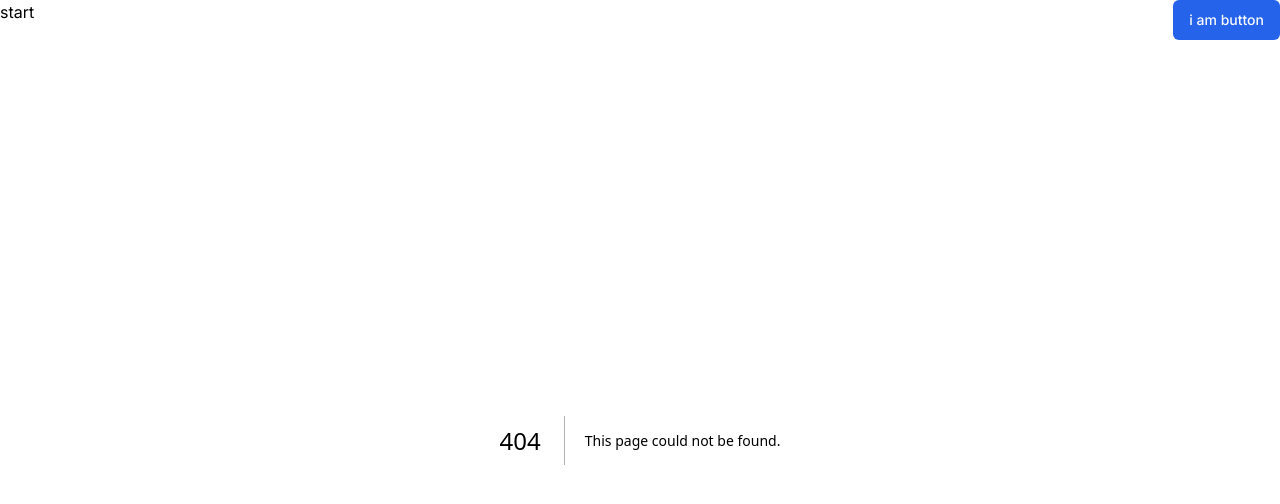
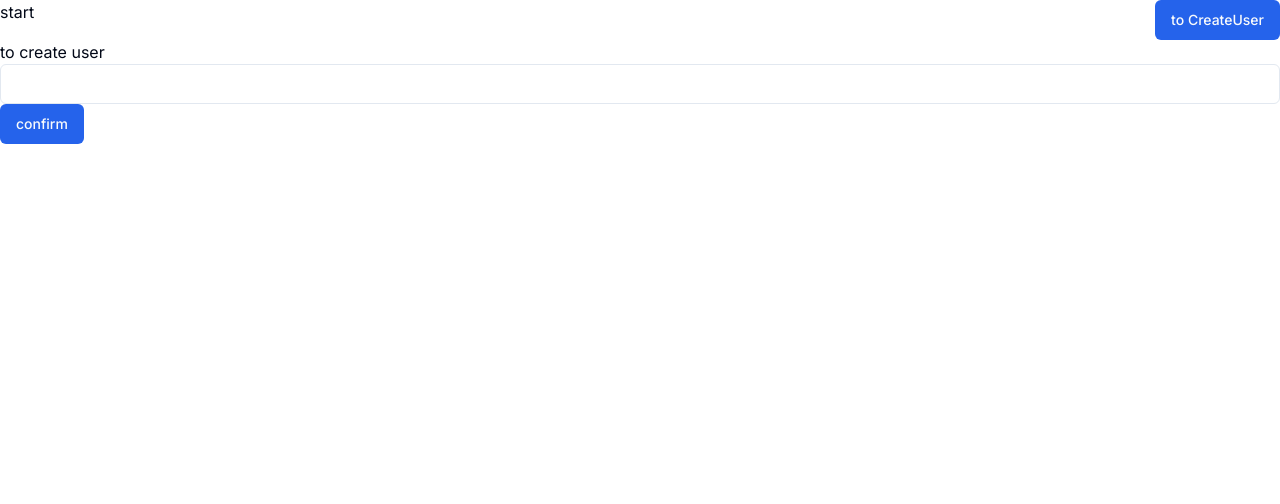
Before and after one commit to objectMaker/next-frontend, a Next.js app: page /createUser in a window 1280 px wide. Before the commit this address had no page. Shown: the top 504 px of the page. Built offline with nearby package versions, Linux system fonts and the light colour scheme.

Commit message:
create user

```diff
--- /dev/null
+++ b/src/app/createUser/page.tsx
@@ -0,0 +1,35 @@
+'use client';
+import { Button } from '@/components/ui/button';
+import { Input } from '@/components/ui/input';
+import { useState } from 'react';
+
+export default function CreateUser() {
+  const [inputValue, setInputValue] = useState('');
+  async function handleCreateUser() {
+    if (!inputValue) {
+      alert('Please enter a username');
+      return;
+    }
+    const fetchRes = await fetch('http://localhost:8080/createUser', {
+      method: 'POST',
+      mode: 'cors',
+      cache: 'default',
+      body: JSON.stringify({
+        Name: inputValue,
+      }),
+    });
+    const res = await fetchRes.json();
+    console.log('🚀 ~ handleCreateUser ~ res:', res);
+  }
+  return (
+    <>
+      to create user
+      <Input
+        type="text"
+        value={inputValue}
+        onChange={(e) => setInputValue(e.target.value)}
+      ></Input>
+      <Button onClick={handleCreateUser}>confirm</Button>
+    </>
+  );
+}
--- a/src/components/Nav.tsx
+++ b/src/components/Nav.tsx
@@ -1,18 +1,15 @@
 'use client';
 import { Button } from '@/components/ui/button';
+import Link from 'next/link';
 
 export default function Nav() {
   return (
     <>
       <div className="flex w-full flex-row justify-between">
         <div>start</div>
-        <Button
-          onClick={() => {
-            alert('i am button');
-          }}
-        >
-          i am button
-        </Button>
+        <Link href="/createUser">
+          <Button>to CreateUser</Button>
+        </Link>
       </div>
     </>
   );
--- /dev/null
+++ b/src/components/ui/input.tsx
@@ -0,0 +1,25 @@
+import * as React from 'react';
+
+import { cn } from '@/lib/utils';
+
+export interface InputProps
+  extends React.InputHTMLAttributes<HTMLInputElement> {}
+
+const Input = React.forwardRef<HTMLInputElement, InputProps>(
+  ({ className, type, ...props }, ref) => {
+    return (
+      <input
+        type={type}
+        className={cn(
+          'flex h-10 w-full rounded-md border border-input bg-background px-3 py-2 text-sm ring-offset-background file:border-0 file:bg-transparent file:text-sm file:font-medium placeholder:text-muted-foreground focus-visible:outline-none focus-visible:ring-2 focus-visible:ring-ring focus-visible:ring-offset-2 disabled:cursor-not-allowed disabled:opacity-50',
+          className,
+        )}
+        ref={ref}
+        {...props}
+      />
+    );
+  },
+);
+Input.displayName = 'Input';
+
+export { Input };
```
